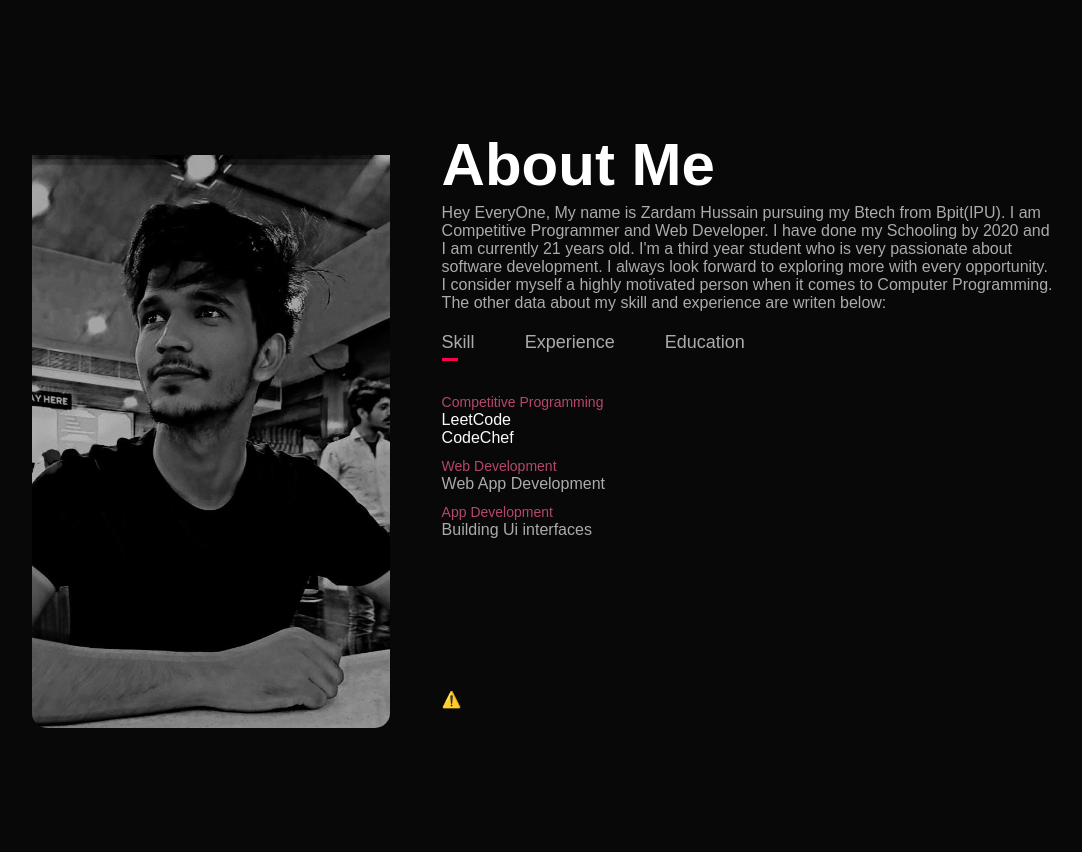
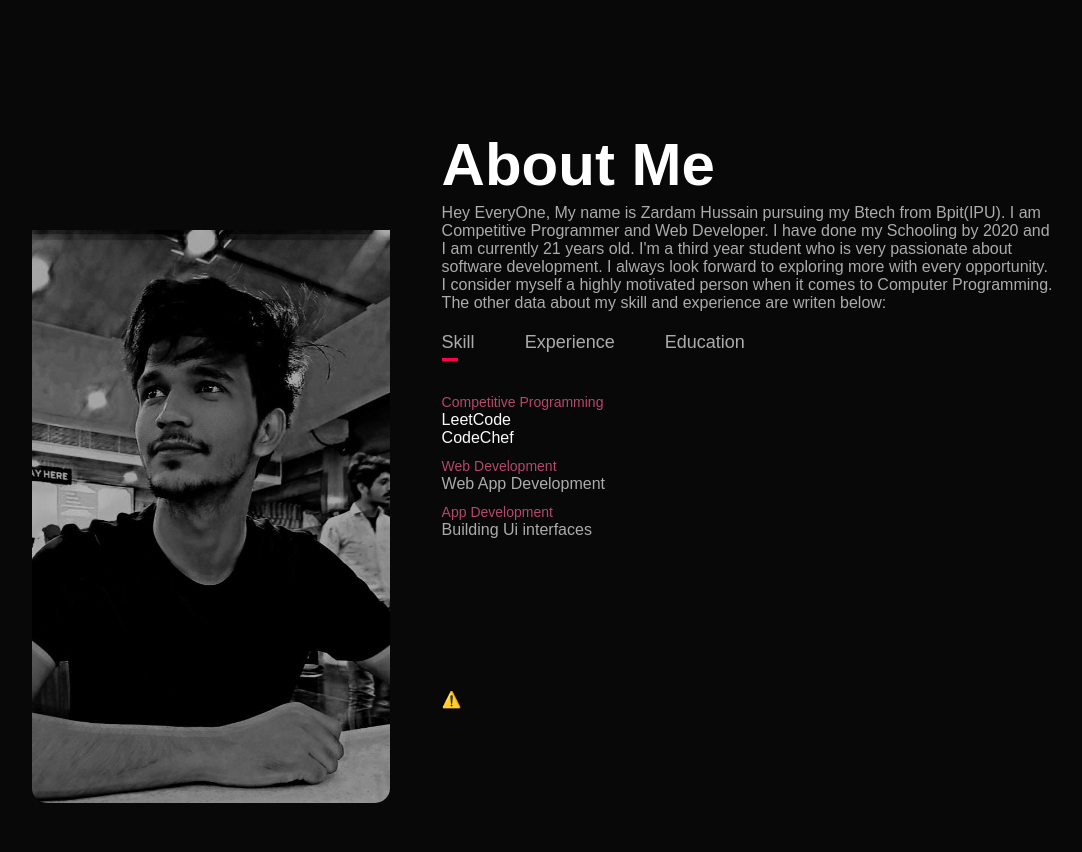
Before and after one commit to zardamhussain/My-Portforlio, a plain HTML site: page index.html in a window 1280 px wide. Shown: the part 760-1612 px from the top of the page, without its empty margins (96-1178 px from the left). Drawn offline with nearby package versions, Linux system fonts and the light colour scheme; no server answers.

Commit message:
forth commit

```diff
--- a/style.css
+++ b/style.css
@@ -87,7 +87,7 @@ nav ul li a:hover::after{
     flex-basis: 35%;
 }
 .about-col-1 img{
-    padding-top: 25px;
+    padding-top: 100px;
     width: 100%;
     border-radius: 15px;
 }
```
